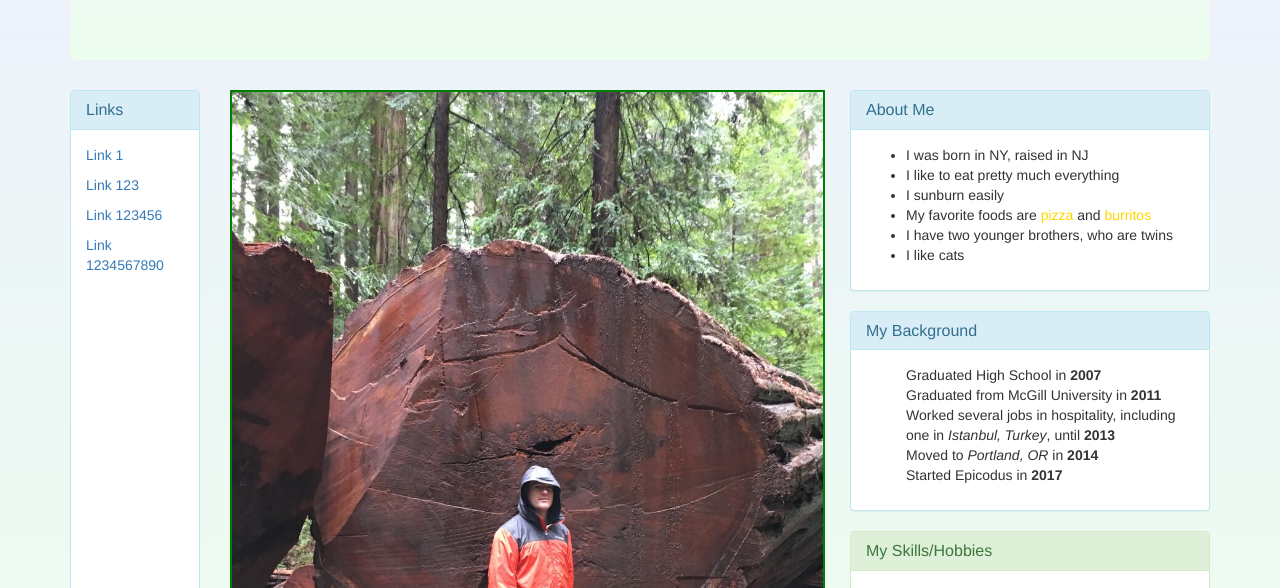
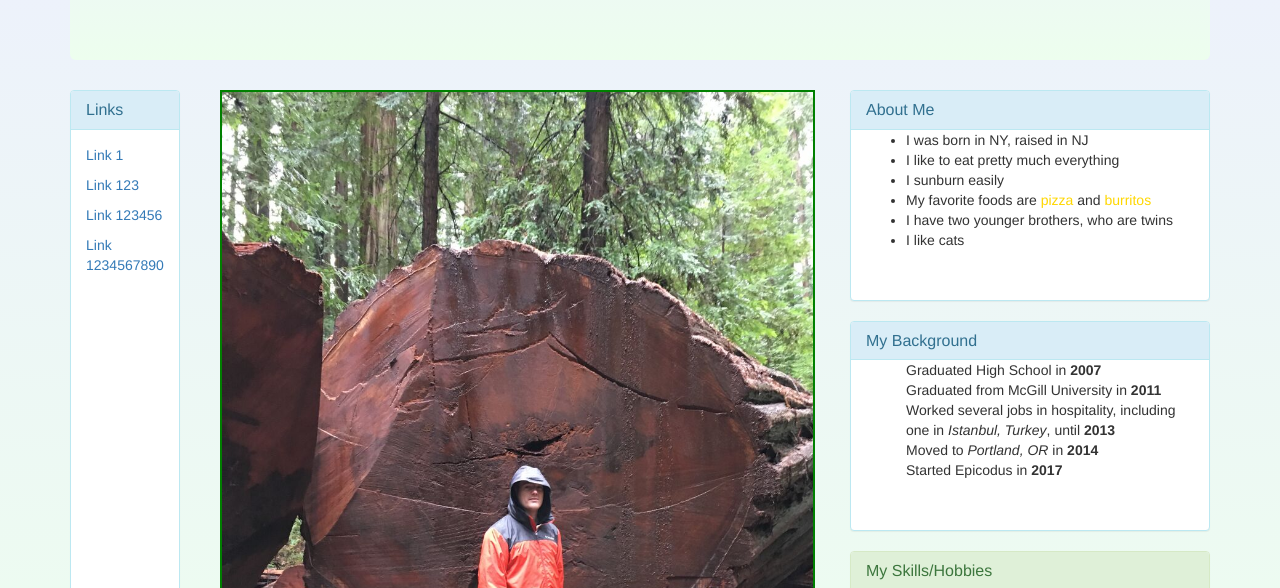
Before and after one commit to dcuthell/david-portfolio, a plain HTML site: page index.html in a window 1280 px wide. Shown: the part 180-768 px from the top of the page. Drawn offline with Linux system fonts and the light colour scheme.

Commit message:
fixed sizing for sidebar, added rightbar class for more sizing options

```diff
--- a/css/styles.css
+++ b/css/styles.css
@@ -21,11 +21,6 @@ body{
   border: 2px solid green;
 }
 
-.sidebar{
-  margin-left: -15px;
-  margin-right: -15px;
-}
-
 .panel-success h6{
   font-family: sans-serif;
   font-style: italic;
@@ -46,34 +41,53 @@ body{
     width: 100%;
     margin-left: 15px;
   }
-  .sidebar{
-    height: 758px;
+  .rightbar .panel{
+    padding-bottom: 40px;
+  }
+  .sidebar .panel{
     margin-left: -15px;
-    margin-right: -30px;
+    margin-right: 0px;
+    padding-bottom: 530px;
+  }
+  .sidebar .panel-body{
+    padding-left: 15px;
   }
 }
 
 @media screen and (min-width: 992px) {
   .profile{
-    width: 110%;
-    margin-left: -6px;
+    width: 103%;
+    margin-left: 5px;
   }
-  .sidebar{
-    height: 708px;
+  .rightbar .panel-body{
+    padding-top: 0px;
+    padding-bottom: 0px;
+  }
+  .sidebar .panel{
     margin-left: -15px;
-    margin-right: -20px;
+    margin-right: -10px;
+    padding-bottom: 430px;
   }
-}
+  .sidebar .panel-body{
+    padding-left: 10px;
+  }
+
 
 @media screen and (min-width: 1200px) {
   .profile{
     width: 100%;
-    margin-left: 20px;
+    margin-left: 10px;
   }
-  .sidebar{
-    height: 792px;
+  .rightbar .panel{
+    padding-bottom: 40px;
+  }
+  .sidebar .panel{
     margin-left: -15px;
-    margin-right: -20px;
+    margin-right: 0px;
+    padding-bottom: 580px;
+  }
+  .sidebar .panel-body{
+    padding-left: 15px;
   }
 }
 
--- a/index.html
+++ b/index.html
@@ -15,8 +15,8 @@
         <div class="col-md-8">
           <div class="container-fluid">
             <div class="row">
-              <div class="col-sm-2">
-                <div class="panel panel-info sidebar">
+              <div class="col-sm-2 sidebar">
+                <div class="panel panel-info">
                   <div class="panel-heading">
                     <h2 class="panel-title">Links</h2>
                   </div>
@@ -34,7 +34,7 @@
             </div>
           </div>
         </div>
-        <div class="col-md-4">
+        <div class="col-md-4 rightbar">
           <div class="panel panel-info">
             <div class="panel-heading">
               <h2 class="panel-title">About Me</h2>
```
